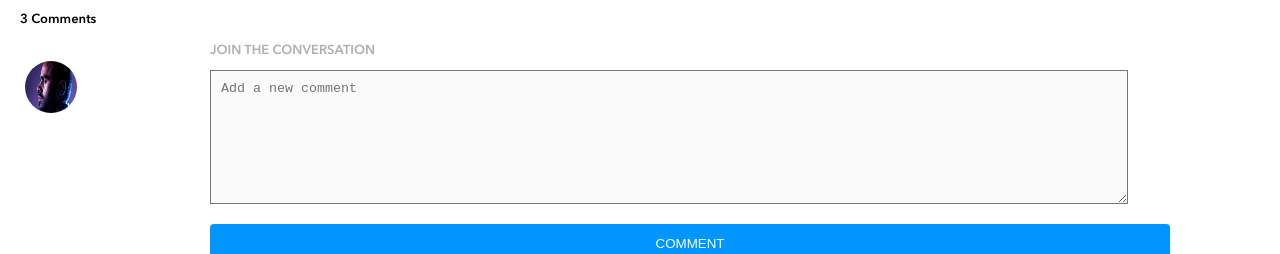
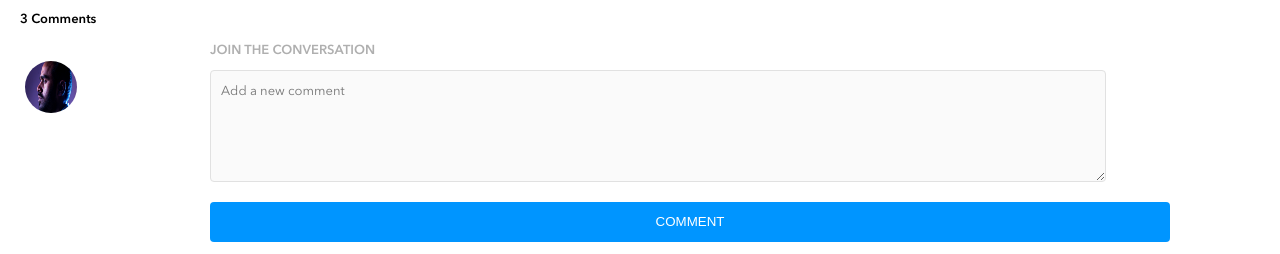
Before and after one commit to Marie-L1/maria-lukowich-brainflix, a React (Vite) app in the folder maria-lukowich-brainflix/: page / in a window 1280 px wide. Shown: the part 616-870 px from the top of the page. Built offline with nearby package versions, Linux system fonts and the light colour scheme.

Commit message:
adding borders to the comment section

```diff
--- a/maria-lukowich-brainflix/src/App.jsx
+++ b/maria-lukowich-brainflix/src/App.jsx
@@ -4,7 +4,7 @@ import videoData from './Data/video-details.json'
 import Header from './components/Header/Header';
 import VideoPlayer from './components/VideoPlayer/VideoPlayer';
 import VideoDescription from './components/VideoDescription/VideoDescription';
-import Comments from './components/Comments/Comments';
+import AddComments from './components/Comments/AddComments';
 import CommentsList from './components/CommentsList/CommentsList';
 import NextVideos from './components/NextVideos/NextVideos';
 
@@ -36,7 +36,7 @@ function App() {
       />
       <VideoDescription description={videoPlayer.description} />
 
-      <Comments comments={videoPlayer.comments} />
+      <AddComments comments={videoPlayer.comments} />
       <CommentsList comments={videoPlayer.comments} />
 
 
--- a/maria-lukowich-brainflix/src/components/Comments/Comments.jsx
+++ b/maria-lukowich-brainflix/src/components/Comments/AddComments.jsx
@@ -1,7 +1,7 @@
-import "./Comments.scss";
+import "./AddComments.scss";
 import mohan from "../../assets/Images/Mohan-muruge.jpg";
 
-function Comments() {
+function AddComments() {
   return (
     <>
       <section className="comments">
@@ -19,4 +19,4 @@ function Comments() {
   );
 }
 
-export default Comments;
+export default AddComments;
--- a/maria-lukowich-brainflix/src/components/Comments/Comments.scss
+++ b/maria-lukowich-brainflix/src/components/Comments/AddComments.scss
@@ -26,9 +26,28 @@
     &__textarea{
         padding: .625rem;
         background-color: $alabaster;
+        color: $primary-black;
         width: 70vw;
         height: 14vh;
         margin-right: 2.5rem;
+        border: .0625rem solid $mercury;
+        border-radius: 4px;
+        box-sizing: border-box;
+        transition: background-color  0.3s ease;
+
+        &::placeholder{
+            @include body;
+        }
+        &:not(:placeholder-shown) {
+            @include body;
+            color: $primary-black;
+        }
+        &:focus {
+            border-color: $primary-black;
+            @include body;
+            outline: none;
+        }
+
 
     }
     &__main-img{
--- a/maria-lukowich-brainflix/src/components/CommentsList/CommentsList.scss
+++ b/maria-lukowich-brainflix/src/components/CommentsList/CommentsList.scss
@@ -11,6 +11,24 @@
         justify-content: space-around;
         align-items: flex-start;
         @include body;
+        position: relative;
+
+
+        &::before, &::after {
+            content: "";
+            position: absolute;
+            left: 48%;
+            width: 100%;
+            height: .0625rem;
+            background-color: $mercury;
+            transform: translateX(-50%);
+        }
+            &::before {
+                top: 0;
+            }
+            &::after {
+                bottom: 0;
+            }
 
     }
     &__profile-img{
```
